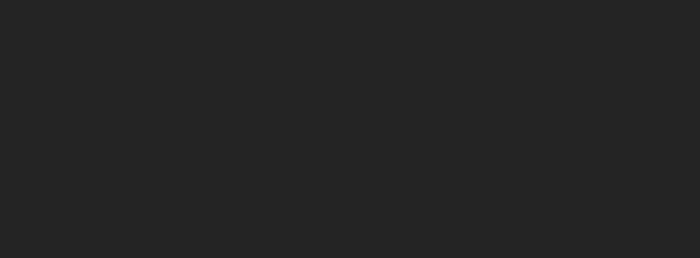
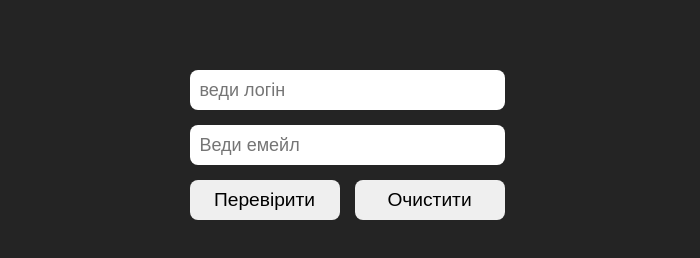
Before and after one commit to YouKnowWhoIs/Practice-CSS-React-4, a React (Vite) app: page / in a window 1280 px wide. Shown: the part 3186-3444 px from the top of the page, without its empty margins (293-993 px from the left). Before the commit the page ends 3256 px from the top, so only its background shows below. Built offline with nearby package versions, Linux system fonts and the light colour scheme.

Commit message:
add valid form

```diff
--- a/src/App.jsx
+++ b/src/App.jsx
@@ -3,6 +3,7 @@ import Modal from "./components/Modal/Modal";
 import SmartCounter from "./components/SmartCounter/SmartCounter";
 import ToDo from "./components/ToDo/ToDo";
 import UserCard from "./components/UserCard/UserCard";
+import Validate from "./components/Validate/Validate";
 import "./style/app/App.css";
 
 function App() {
@@ -14,6 +15,7 @@ function App() {
       <Filter />
       <Modal />
       <ToDo />
+      <Validate />
     </>
   );
 }
--- /dev/null
+++ b/src/components/Validate/Validate.jsx
@@ -0,0 +1,110 @@
+import { useState } from "react";
+import "../../style/validate/validate.css";
+
+function Validate() {
+  const [login, setLogin] = useState("");
+  const [email, setEmail] = useState("");
+  const [errorLogin, setErrorLogin] = useState(false);
+  const [errorEmail, setErrorEmail] = useState(false);
+  const [errorLoginText, setErrorLoginText] = useState("");
+  const [errorEmailText, setErrorEmailText] = useState("");
+  const [successful, setSuccessful] = useState(false);
+  const [successfulText, setSuccessfulText] = useState("");
+
+  const emailPattern = /^[^\s@]+@[^\s@]+\.[^\s@]+$/;
+
+  const handleLogin = (e) => {
+    setLogin(e.target.value);
+  };
+
+  const handleEmail = (e) => {
+    setEmail(e.target.value);
+  };
+
+  const handleVerifyForm = (e) => {
+    e.preventDefault();
+
+    let hasError = false;
+
+    if (login.trim() === "") {
+      setErrorLogin(true);
+      setErrorLoginText("Поле логіну пусте!");
+      hasError = true;
+    } else if (login.length < 5) {
+      setErrorLogin(true);
+      setErrorLoginText("Логiн повинен містити не меньше 5 літер!");
+      hasError = true;
+    } else {
+      setErrorLogin(false);
+      setErrorLoginText("");
+    }
+
+    if (email.trim() === "") {
+      setErrorEmail(true);
+      setErrorEmailText("Поле емайлу пусте!");
+      hasError = true;
+    } else if (!emailPattern.test(email)) {
+      setErrorEmail(true);
+      setErrorEmailText("Емайл не валiдний!");
+      hasError = true;
+    } else {
+      setErrorEmail(false);
+      setErrorEmailText("");
+    }
+
+    if (hasError) return;
+
+    setSuccessfulText("Логін та емейл добрі!");
+
+    setSuccessful(true);
+    setErrorLogin(false);
+    setErrorEmail(false);
+    setErrorLoginText("");
+    setErrorEmailText("");
+  };
+
+  const handleReset = () => {
+    setErrorLogin(false);
+    setErrorEmail(false);
+    setSuccessful(false);
+    setErrorLoginText("");
+    setErrorEmailText("");
+    setSuccessfulText("");
+    setLogin("");
+    setEmail("");
+  };
+
+  return (
+    <>
+      <div id="validate">
+        <form className="form" onSubmit={handleVerifyForm}>
+          <input
+            type="text"
+            placeholder="веди логін"
+            onChange={handleLogin}
+            value={login}
+          />
+          {errorLogin && <p className="errorValid">{errorLoginText}</p>}
+
+          <input
+            type="email"
+            placeholder="Веди емейл"
+            onChange={handleEmail}
+            value={email}
+          />
+          {errorEmail && <p className="errorValid">{errorEmailText}</p>}
+
+          <div className="conteinerValidBtn">
+            <button type="submit">Перевірити</button>
+            <button type="button" onClick={handleReset}>
+              Очистити
+            </button>
+          </div>
+          {successful && <p className="successful">{successfulText}</p>}
+        </form>
+      </div>
+    </>
+  );
+}
+
+export default Validate;
--- /dev/null
+++ b/src/style/validate/validate.css
@@ -0,0 +1,46 @@
+#validate {
+  margin-bottom: 100px;
+}
+
+.form {
+  display: flex;
+  flex-direction: column;
+  gap: 15px;
+  align-items: center;
+}
+
+#validate input {
+  width: 300px;
+  height: 30px;
+  font-size: large;
+  border: none;
+  border-radius: 8px;
+  padding: 5px 5px 5px 10px;
+}
+
+#validate button {
+  width: 150px;
+  height: 40px;
+  font-size: larger;
+  border: none;
+  border-radius: 8px;
+}
+#validate button:hover {
+  background-color: #4f4f4f;
+}
+
+.conteinerValidBtn {
+  display: flex;
+  flex-direction: row;
+  gap: 15px;
+}
+
+.errorValid {
+  color: red;
+  font-size: large;
+}
+
+.successful {
+  color: greenyellow;
+  font-size: large;
+}
```
